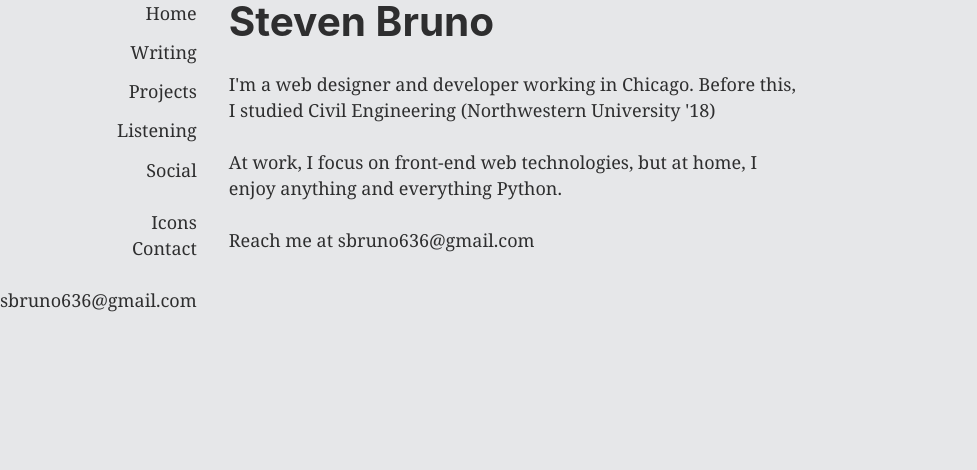
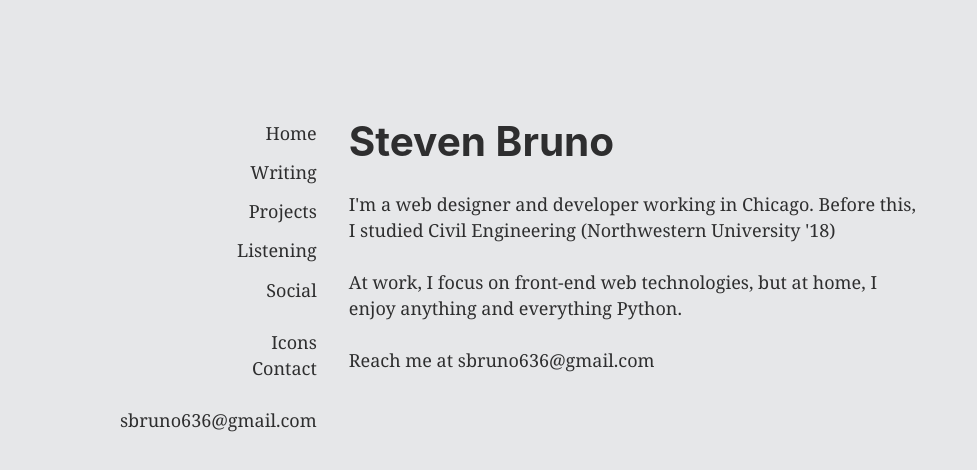
Before and after one commit to stevenbruno/personal-site-v2, a Gatsby site: page / in a window 1280 px wide. Shown: the whole page, without its empty margins (0-977 px from the left). Built offline with nearby package versions, Linux system fonts and the light colour scheme; Gatsby itself is replaced by a stand-in of ours.

Commit message:
increase page margins on desktop

```diff
--- a/src/components/Layout/layout.css
+++ b/src/components/Layout/layout.css
@@ -24,6 +24,11 @@ summary {
 }
 main {
   display: flex;
+}
+@media (min-width: 768px) {
+  main {
+    margin: 15vh 0 0 15vh;
+  }
 }
 audio,
 canvas,
```
